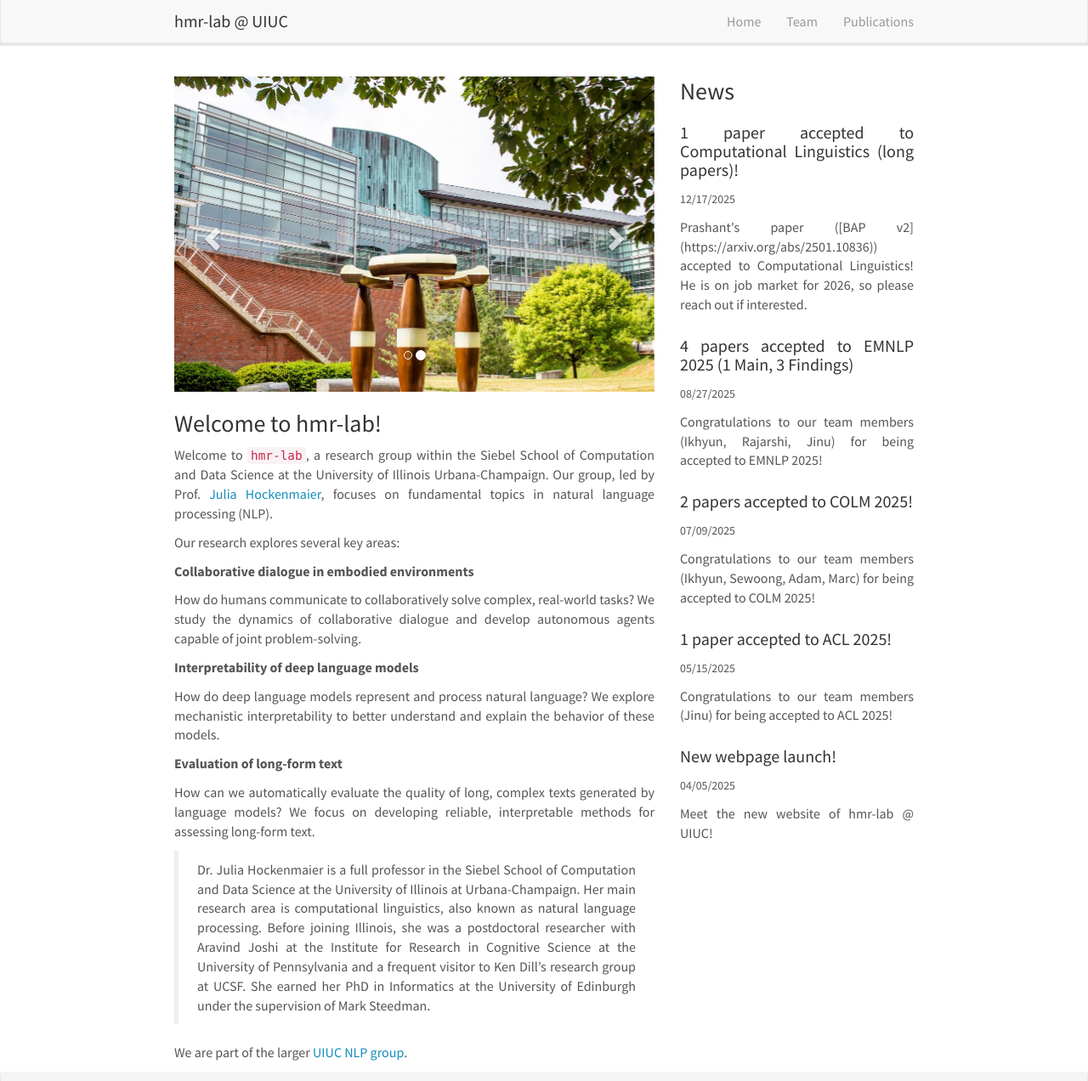
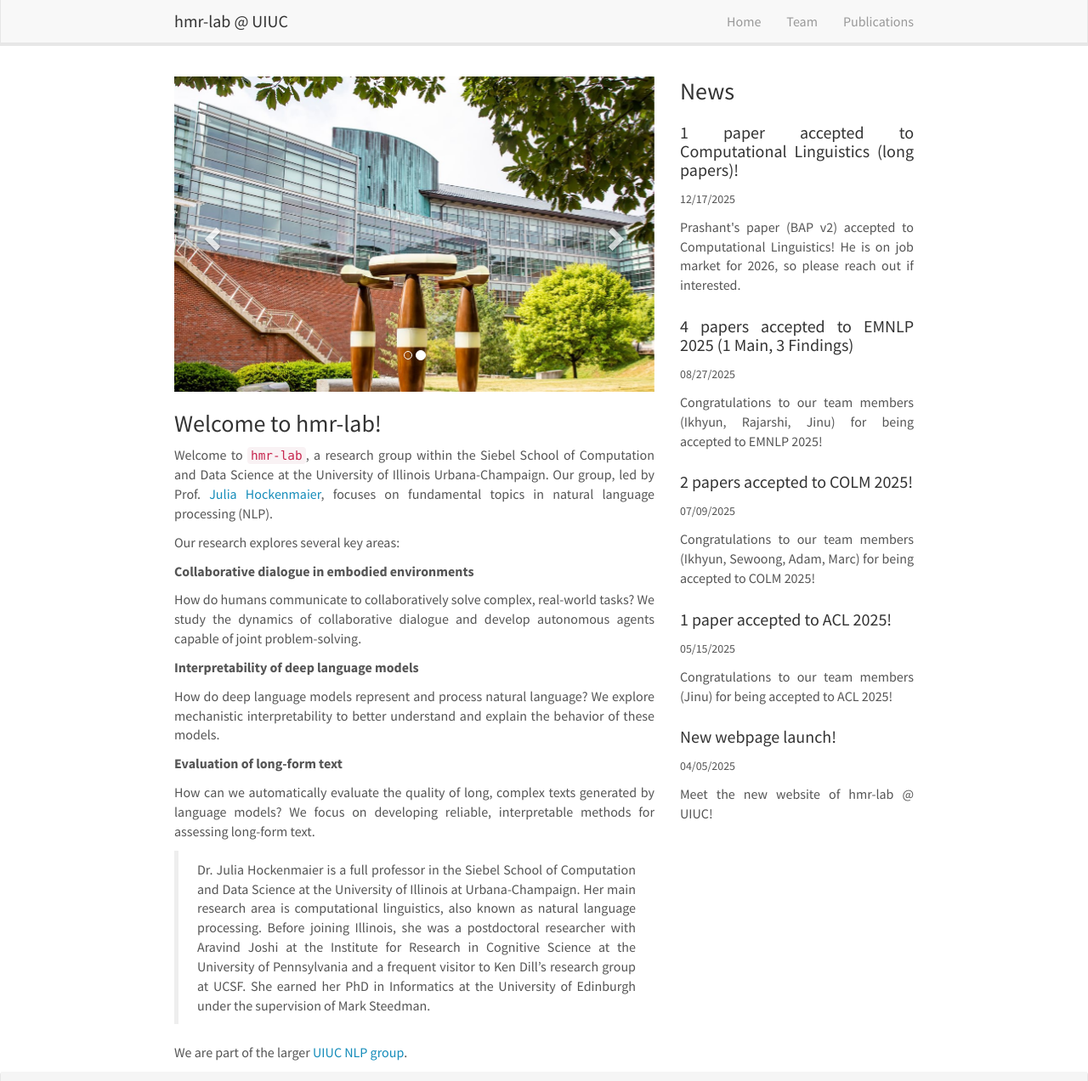
Before and after one commit to hmr-lab/hmr-lab.github.io, a Jekyll site: the page built from _pages/home.md, in a window 1280 px wide and 1272 px high. Shown: the whole window at 85% size. Built offline with Jekyll 4.4.1, drawn with Linux system fonts in a browser that asks for light colours; nearby versions of some CDN libraries; some of the changed lines change nothing that is shown.

Commit message:
fix typo

```diff
--- a/_data/news.yml
+++ b/_data/news.yml
@@ -2,7 +2,7 @@
   title: "1 paper accepted to Computational Linguistics (long papers)!"
   tags:
     - misc
-  content: Prashant's paper ([BAP v2](https://arxiv.org/abs/2501.10836)) accepted to Computational Linguistics! He is on job market for 2026, so please reach out if interested.
+  content: Prashant's paper (BAP v2) accepted to Computational Linguistics! He is on job market for 2026, so please reach out if interested.
 
 - date: 08/27/2025
   title: "4 papers accepted to EMNLP 2025 (1 Main, 3 Findings)"
```
